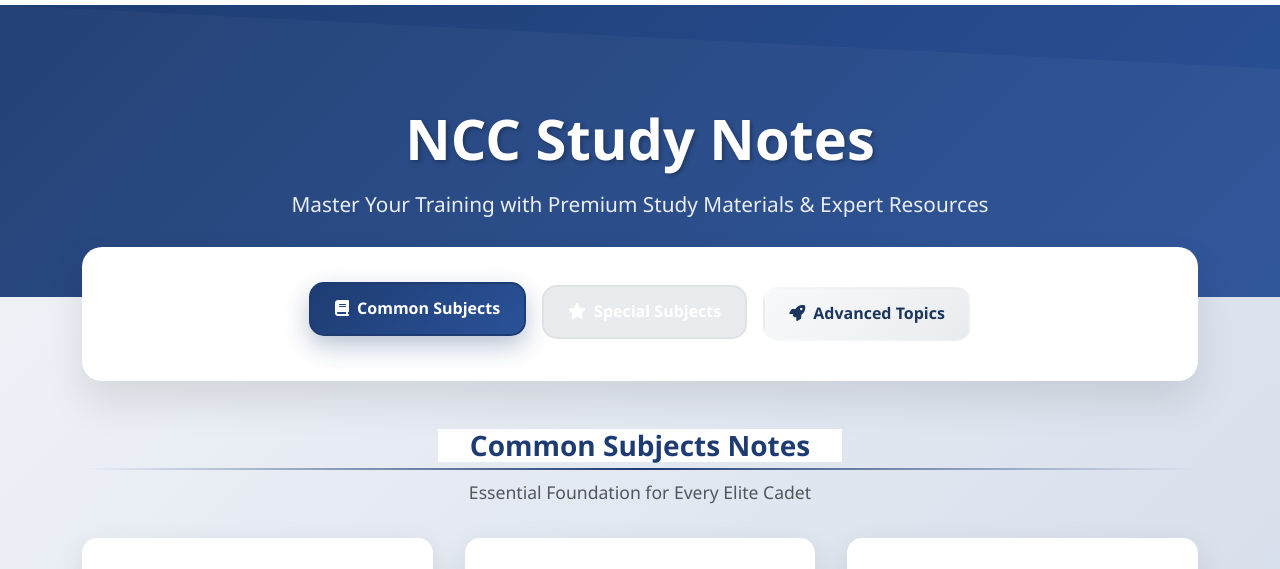
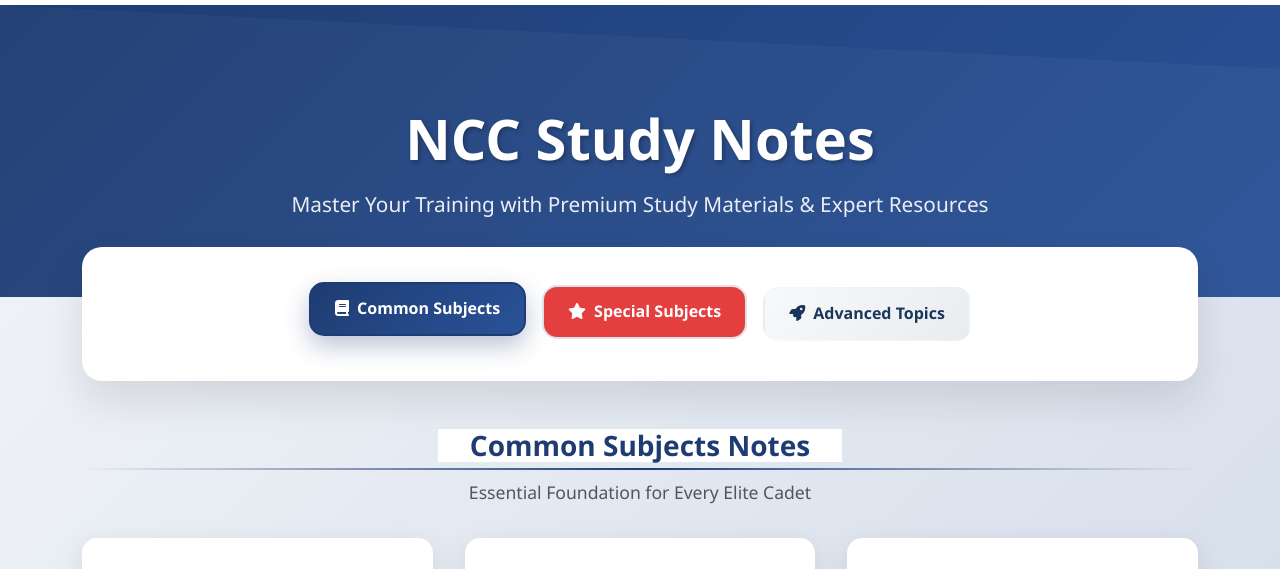
Before and after one commit to Kishor-SK-06/NCC, a plain HTML site: page notes.html in a window 1280 px wide. In both pictures the pointer is over the tab "Special Subjects". Shown: the part 153-722 px from the top of the page. Drawn offline with nearby package versions, Linux system fonts and the light colour scheme.

Commit message:
css fixed of categories

```diff
--- a/css/notes.css
+++ b/css/notes.css
@@ -61,7 +61,7 @@
 }
 
 .nav-pills-custom .nav-link:hover:not(.active) {
-    background: #e9ecef;
+    background: rgba(222, 14, 14, 0.8);;
     border-color: #dee2e6;
 }
 
--- a/css/tutorials.css
+++ b/css/tutorials.css
@@ -60,7 +60,7 @@
 }
 
 .nav-pills-custom .nav-link:hover:not(.active) {
-    background: #e9ecef;
+    background: rgba(222, 14, 14, 0.8);
     border-color: #dee2e6;
 }
 
```
